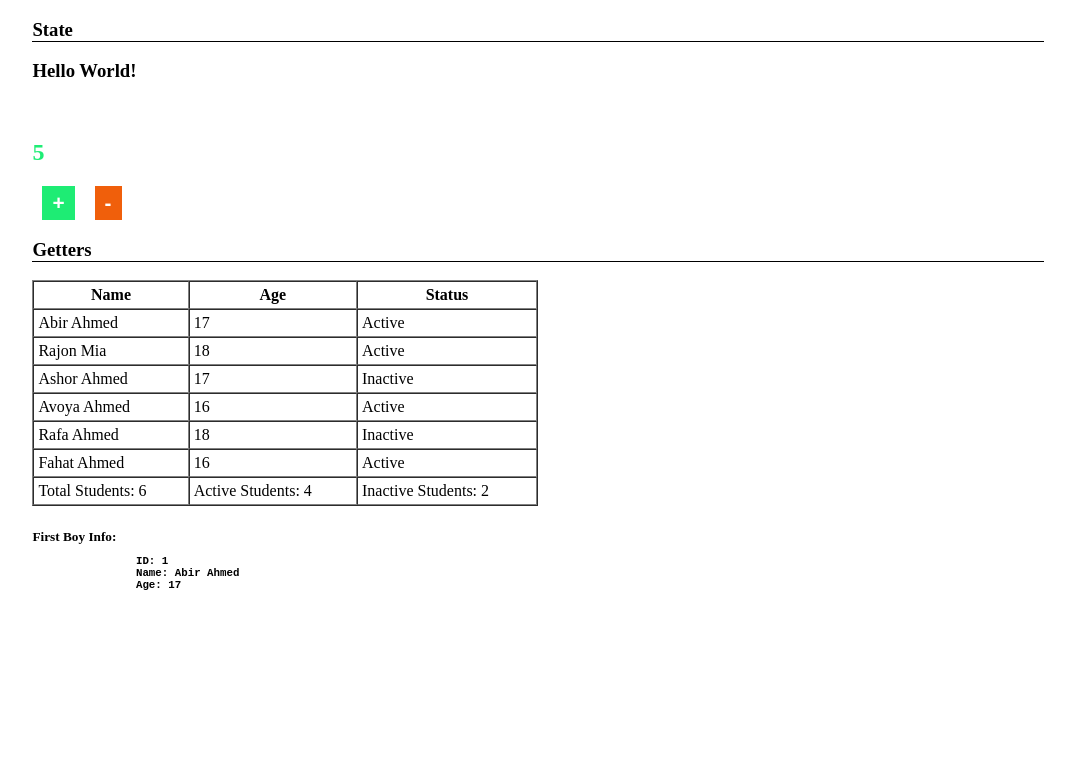
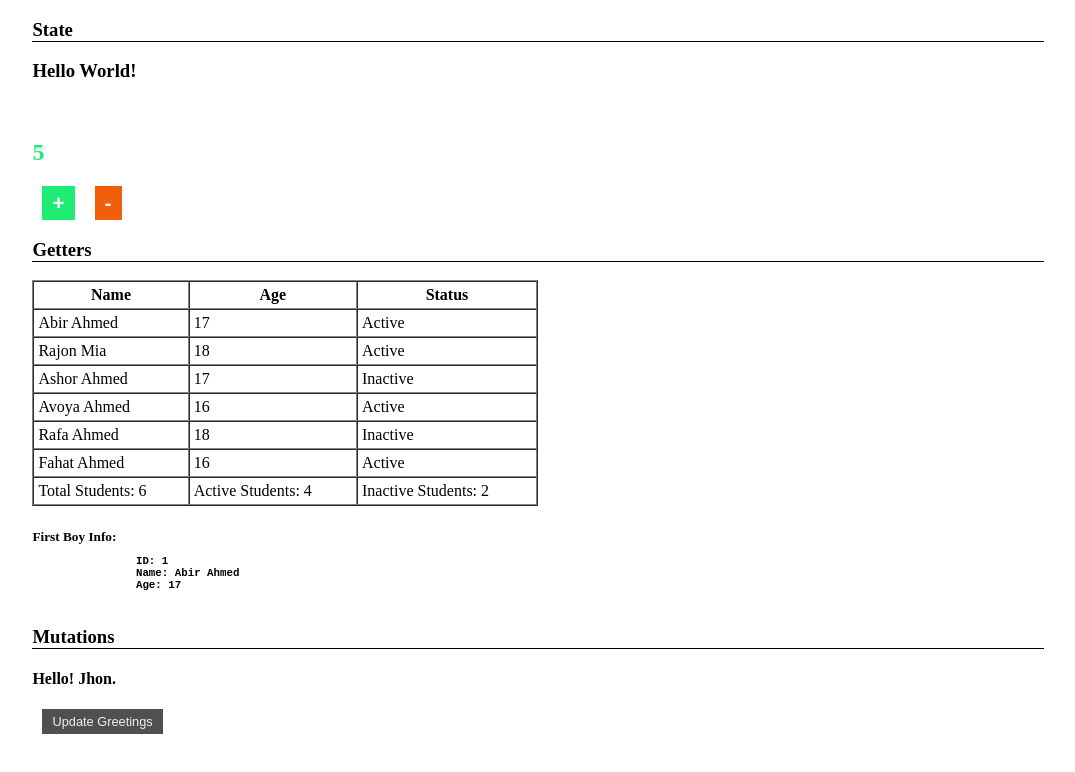
Before and after one commit to alamgirweb11/vuex, a Vue app: page / in a window 1280 px wide. Shown: the top 772 px of the page, without its empty margins (102-1177 px from the left). Built offline with nearby package versions, Linux system fonts and the light colour scheme.

Commit message:
udpate state using mutations

```diff
--- a/src/App.vue
+++ b/src/App.vue
@@ -45,12 +45,16 @@
                 Age: {{ firstBoyInfo.age }}
             </pre>
        </h5>
+       <h3 class="subject-heading">Mutations</h3>
+       <div>
+         <h4>{{ greetings }}</h4>
+          <button @click="changeGreetings()" class="default-btn">Update Greetings</button>
+       </div>
   </div>
 </template>
 
 <script>
-import { mapState } from "vuex";
-import { mapGetters } from "vuex";
+import {mapGetters, mapMutations, mapState } from "vuex";
 
 export default {
   name: "App",
@@ -69,6 +73,10 @@ export default {
       updateValue (state) {
       return state.count + this.defaultCount;
     },
+    greetings(state){
+       return this.$store.state.greetings
+    },
+    // getters
     students(){
          return this.$store.getters.all_students
     },
@@ -77,7 +85,12 @@ export default {
     ]),
     firstBoyInfo(){
          return this.$store.getters.getIdWiseStudentInfo(1)
-    }
+    },
+
+    // mutations
+    ...mapMutations([
+
+    ])
   },
   methods: {
     increment(){
@@ -85,6 +98,11 @@ export default {
        },
     decrement(){
           return this.$store.state.count -= this.decrease
+    },
+
+    // mutations
+    changeGreetings(){
+         this.$store.commit('changeGreetings')
     }
 
   },
@@ -110,6 +128,16 @@ export default {
 .text-danger {
   color: #f05902f5;
 }
+.default-btn{
+  background-color: #484948f5;
+  color: #eeeeee;
+  padding: 5px 10px;
+  border: none;
+  outline: none;
+  font-size: .8rem;
+  cursor: pointer;
+  margin: 0 10px;
+}
 .increment-btn {
   background-color: #15ec6ff5;
   color: #fff;
--- a/src/store/index.js
+++ b/src/store/index.js
@@ -1,9 +1,10 @@
-import { createStore } from 'vuex'
+import { createStore, storeKey } from 'vuex'
 
 export default createStore({
     state: {
         msg: 'Hello World!',
         count: 0,
+        greetings: 'Hello! Jhon.',
         students: [
             { id: 1, name: 'Abir Ahmed', age: 17, status: true },
             { id: 2, name: 'Rajon Mia', age: 18, status: true },
@@ -30,4 +31,9 @@ export default createStore({
             return state.students.find(student => student.id === studentId)
         }
     },
+    mutations: {
+        changeGreetings(state) {
+            state.greetings = state.greetings + ' Good Evening!'
+        }
+    }
 })
```
